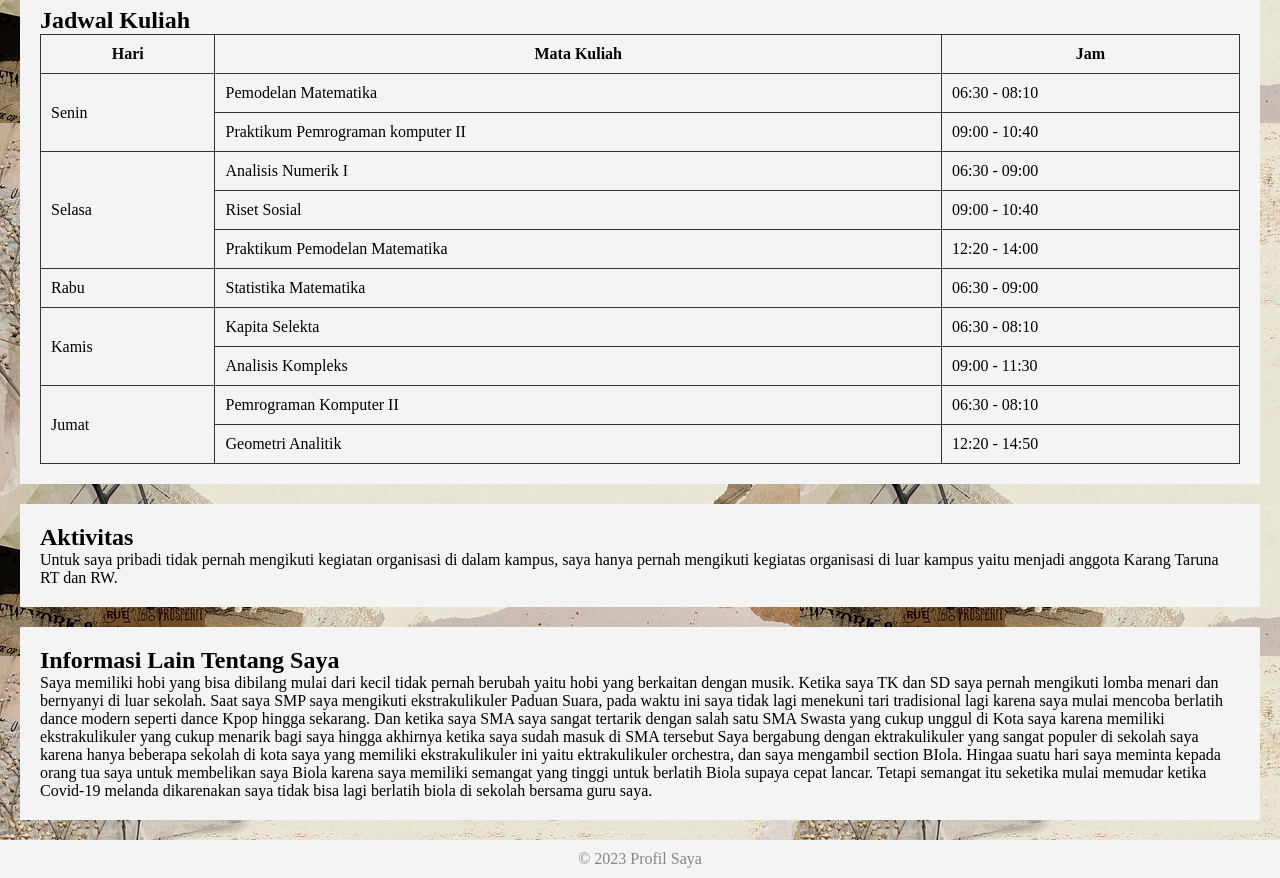
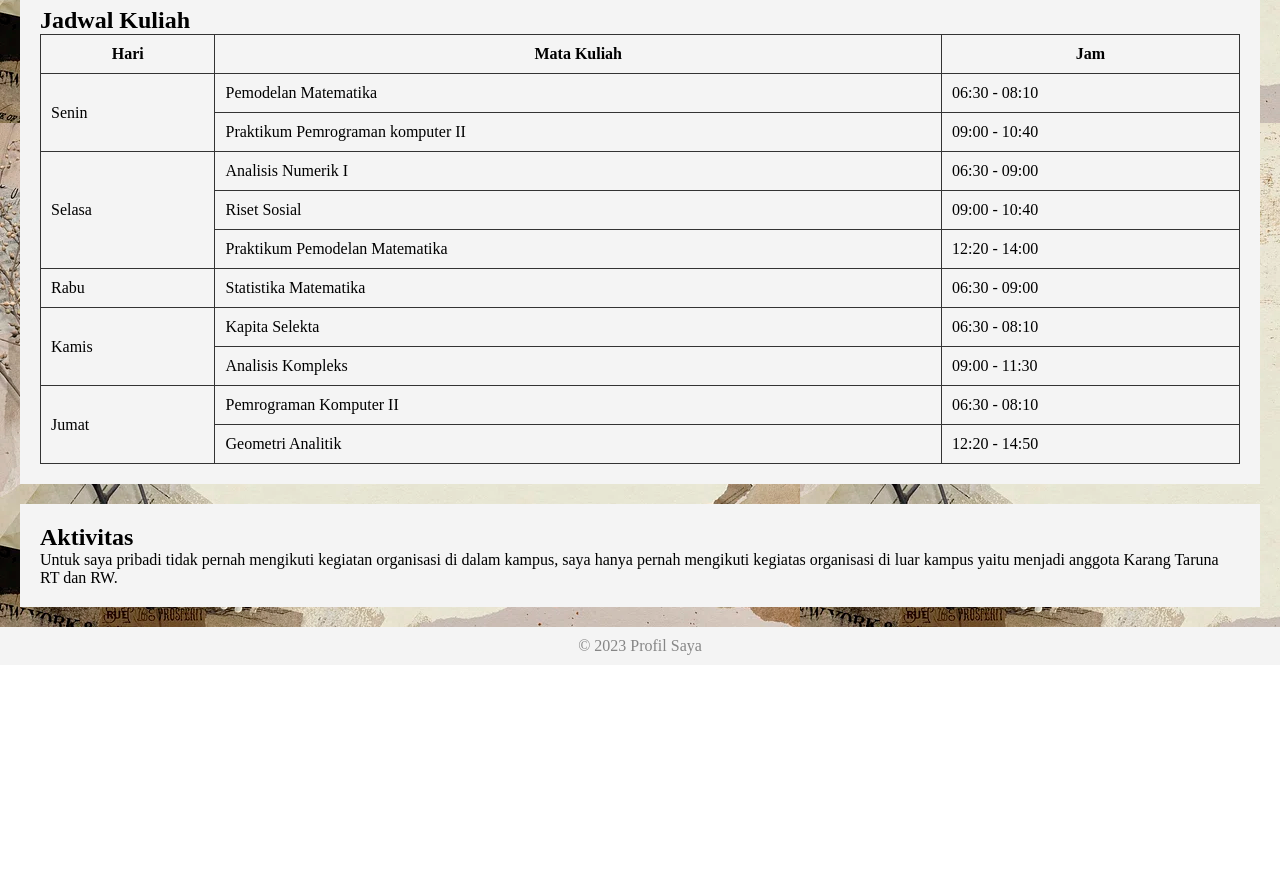
Before and after one commit to Dellaaaulia/Dellaaaulia.github.io, a plain HTML site: page index.html in a window 1280 px wide. Shown: the part 410-1288 px from the top of the page. After the commit the page ends 1075 px from the top, so only its background shows below. Drawn offline with Linux system fonts and the light colour scheme.

Commit message:
Update index.html

```diff
--- a/index.html
+++ b/index.html
@@ -93,11 +93,6 @@ S1 - UIN Maliki Malang</p>
         <p>Untuk saya pribadi tidak pernah mengikuti kegiatan organisasi di dalam kampus, saya hanya pernah mengikuti kegiatas organisasi di luar kampus yaitu menjadi anggota Karang Taruna RT dan RW.</p>
     </section>
 
-    <section id="informasi-lain">
-        <h2>Informasi Lain Tentang Saya</h2>
-        <p>Saya memiliki hobi yang bisa dibilang mulai dari kecil tidak pernah berubah yaitu hobi yang berkaitan dengan musik. Ketika saya TK dan SD saya pernah mengikuti lomba menari dan bernyanyi di luar sekolah. Saat saya SMP saya mengikuti ekstrakulikuler Paduan Suara, pada waktu ini saya tidak lagi menekuni tari tradisional lagi karena saya mulai mencoba berlatih dance modern seperti dance Kpop hingga sekarang. Dan ketika saya SMA saya sangat tertarik dengan salah satu SMA Swasta yang cukup unggul di Kota saya karena memiliki ekstrakulikuler yang cukup menarik bagi saya hingga akhirnya ketika saya sudah masuk di SMA tersebut Saya bergabung dengan ektrakulikuler yang sangat populer di sekolah saya karena hanya beberapa sekolah di kota saya yang memiliki ekstrakulikuler ini yaitu ektrakulikuler orchestra, dan saya mengambil section BIola. Hingaa suatu hari saya meminta kepada orang tua saya untuk membelikan saya Biola karena saya memiliki semangat yang tinggi untuk berlatih Biola supaya cepat lancar. Tetapi semangat itu seketika mulai memudar ketika Covid-19 melanda dikarenakan saya tidak bisa lagi berlatih biola di sekolah bersama guru saya.</p>
-    </section>
-
     <footer>
         <p>&copy; 2023 Profil Saya</p>
     </footer>
```
